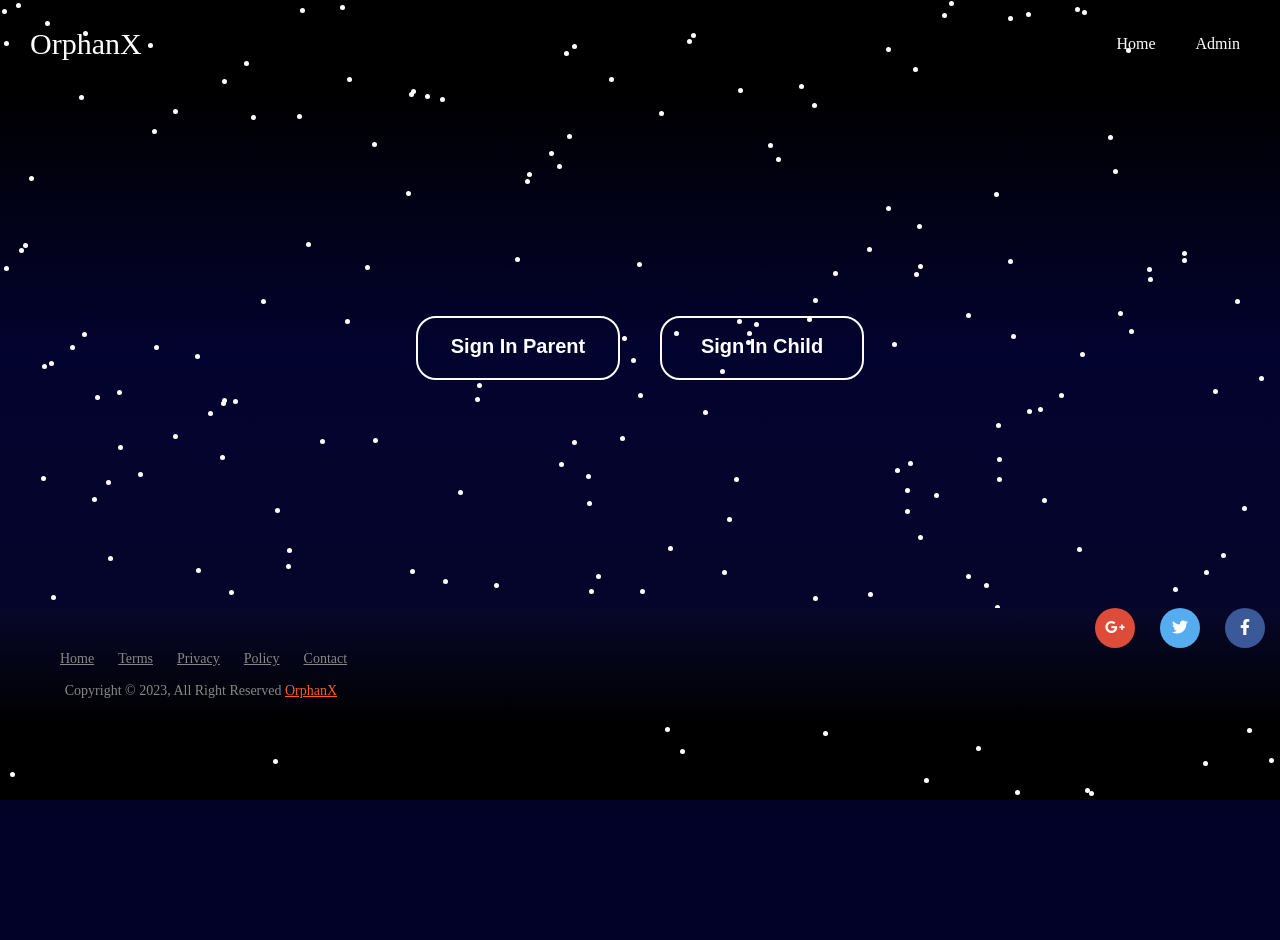
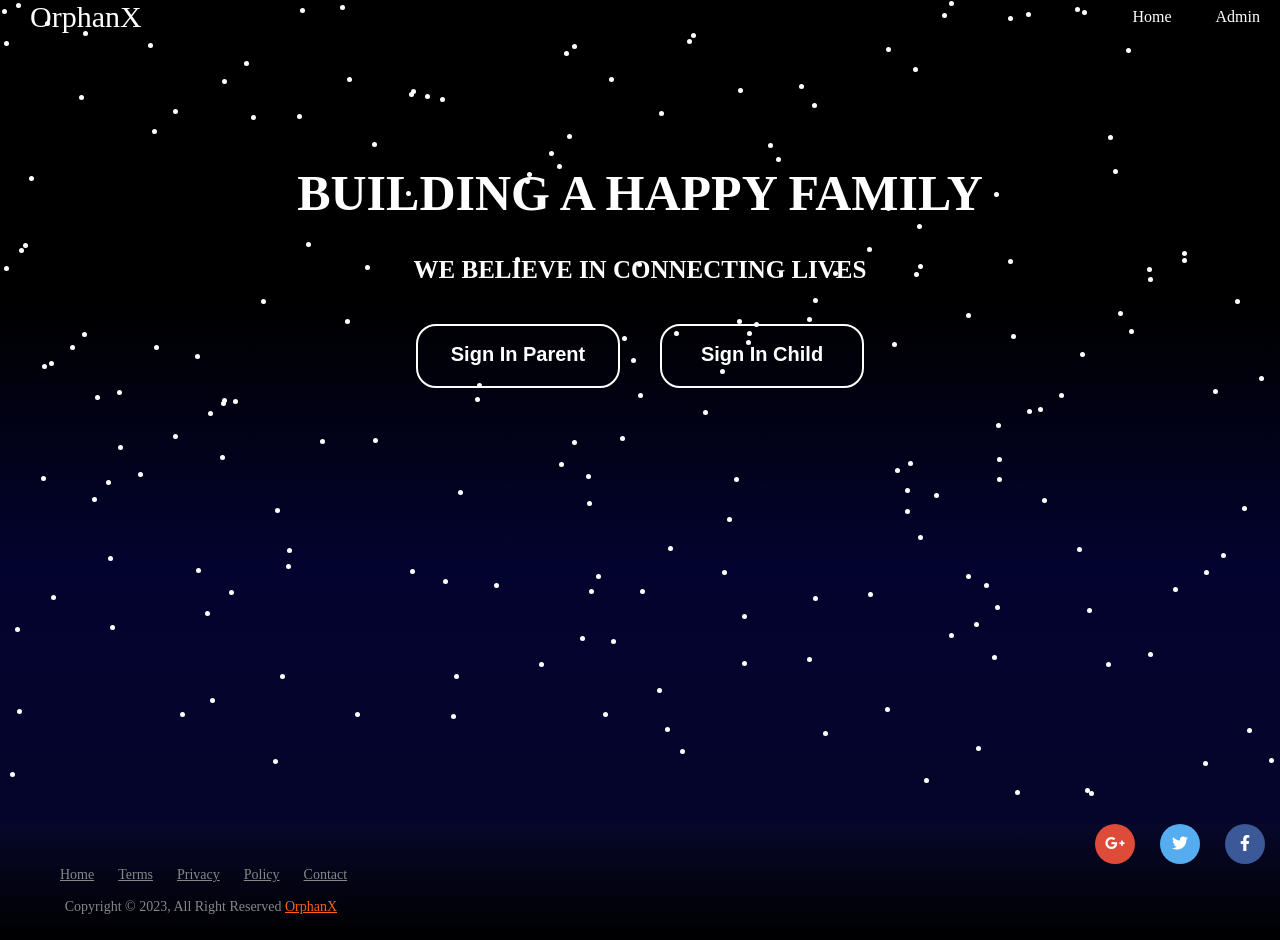
Before and after one commit to prerak15/OrphanX_Major_Project, a Django app: page / in a window 1280 px wide. Before the commit the page ends 800 px from the top, so only its background shows below. Run offline with Django 4.2, Linux system fonts and the light colour scheme.

Commit message:
landing edit

```diff
--- a/templates/landing.html
+++ b/templates/landing.html
@@ -38,6 +38,7 @@
       text-decoration: none;
       margin-left: 30px;
     }
+    .h1
 
     .nav-items {
       display: flex;
@@ -57,7 +58,7 @@
     .intro {
       display: flex;
       flex-direction: column;
-      justify-content: center;
+      justify-content: top;
       align-items: center;
       width: 100%;
       height: 520px;
@@ -235,11 +236,26 @@
   font-size: 14px;
   color: #878787;
 }
-{% comment %} .intro{ {% endcomment %}
-        {% comment %} background-image: url("https://img.buzzfeed.com/buzzfeed-static/static/2023-02/1/3/asset/4512ce16c1ea/sub-buzz-1626-1675221020-32.jpg?resize=990:660"); {% endcomment %}
-        {% comment %} background-repeat: no-repeat; {% endcomment %}
-        {% comment %} background-size: auto; {% endcomment %}
-    {% comment %} } {% endcomment %}
+h1 {
+  font-size: 50px;
+  font-family: 'Manifold CF Utilitarian';
+  color: #FFFFFF;
+  display: flex;
+  {% comment %} flex-direction: column; {% endcomment %}
+  justify-content: center;
+  align-items: center;
+  margin-top: 130px;
+}
+h2 {
+  font-size: 25px;
+  font-family: 'Manifold CF Utilitarian';
+  color: #FFFFFF;
+  display: flex;
+  {% comment %} flex-direction: column; {% endcomment %}
+  justify-content: center;
+  align-items: center;
+}
+
   </style>
   </head>
 
@@ -252,6 +268,9 @@
       </nav>
     </header>
     <main>
+      <h1>BUILDING A HAPPY FAMILY</h1>
+      <h2>WE BELIEVE IN CONNECTING LIVES</h2>
+      {% comment %} <img src="\media\download.png" alt="Description of the image", style="background-color: transparent;"> {% endcomment %}
       <div class="intro">
         <div class="dot-pattern" id="dot-pattern"></div>
         <!-- Your page content goes here -->
```
Also changed, not shown: media/download.png (added), media/images.jpeg (added).
